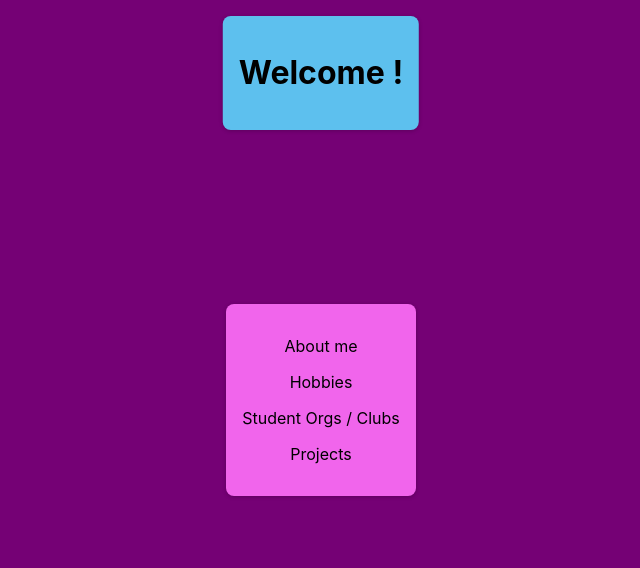
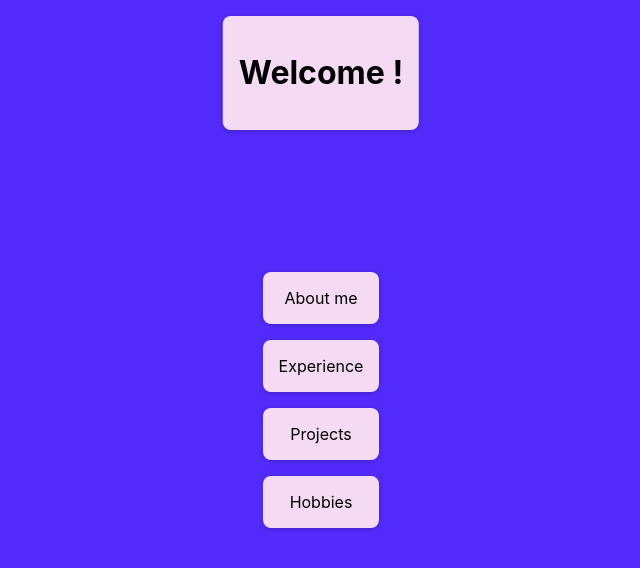
Before and after one commit to akskan160103/Personal-Website, a React (Create React App) app: page / in a window 1280 px wide. Shown: the top 568 px of the page, without its empty margins (319-959 px from the left). Built offline with nearby package versions, Linux system fonts and the light colour scheme.

Commit message:
3rd Commit:
Changed Background Color to Purple

Options like about me, etc. have seperate buttons.

```diff
--- a/src/components/Description.jsx
+++ b/src/components/Description.jsx
@@ -1,14 +1,25 @@
 import React from 'react'
 import classes from './Description.module.css'
 function Description() {
+
+   return (
+    <div>
+          <Button text="About me"/>
+          <Button text="Experience" />
+          <Button text="Projects" />
+          <Button text="Hobbies" />
+    </div>
+  );
+
+}
+
+  function Button(props){
+
     return (
-      <div className={classes.post}>
-        <p>About me</p>
-        <p>Hobbies</p>
-        <p>Student Orgs / Clubs</p>
-        <p>Projects</p>
-      </div>
+      <p className={classes.post}> {props.text}</p>
     );
+
+
   }
 
 
--- a/src/components/Description.module.css
+++ b/src/components/Description.module.css
@@ -4,7 +4,7 @@
     /* <margin>, <padding> etc. are in-built <properties> of a CSS class named <post> */
     margin: 1rem 0;
     padding: 1rem;
-    background-color: #f165ec;
+    background-color: #f4dbf3;
     border-radius: 8px; /*Gives a rounder border */
     box-shadow: 0 1px 4px rgba(0, 0, 0, 0.2);
     animation: animate-in 1s ease-out forwards;
@@ -13,10 +13,10 @@
 
   .Header {
 
-    margin: 1rem auto; /* Sets margin on top and bottom, and centers the element horizontally */
+  margin: 1rem auto; /* Sets margin on top and bottom, and centers the element horizontally */
   padding: 1rem;
   max-width: 600px; /* Limits the width of the element to avoid extending throughout the page */
-  background-color: rgb(93, 192, 238); /* Sets the background color to light blue */
+  background-color: #f4dbf3; /* Sets the background color */
   border-radius: 8px; /* Applies rounded borders */
   box-shadow: 0 1px 4px rgba(0, 0, 0, 0.2);
   text-align: center; /* Centrally aligns text within this element w.r.t this element */
@@ -24,8 +24,6 @@
   top: 0%; /*Position this element 0% down from the top of its containing element */ /*The containing element in this case will be <body/> */
   left: 50%; /*Position this element such that its left edge is at the center (50%) of its containing element*/ /* The containing element will be <body/> */
   transform: translate(-50%, 0);  /* Positions this element 50% of its current length to the left */ /*Always relative to current position */
-
-
   }
 
 
@@ -46,23 +44,7 @@
 
 
 
-  /*Description of the author class */
-  .author {
-    font-size: 0.8rem;
-    font-weight: bold;
-    color: #543280;
-    margin: 0;
-    text-transform: uppercase;
-  }
 
-  /* Description of the text class */
-  .text {
-    white-space: pre-wrap;
-    font-size: 1.25rem;
-    margin: 0.25rem 0 0 0;
-    color: #593884;
-    font-style: italic;
-  }
 
 
   @keyframes animate-in {
--- a/src/index.css
+++ b/src/index.css
@@ -7,8 +7,9 @@ body {
     sans-serif;
   -webkit-font-smoothing: antialiased;
   -moz-osx-font-smoothing: grayscale;
-  background-color: rgb(117, 1, 117);
+  background-color:#512bf9;
   padding: 0;
+
 
   /*Centering the sub-elements*/
 
```
